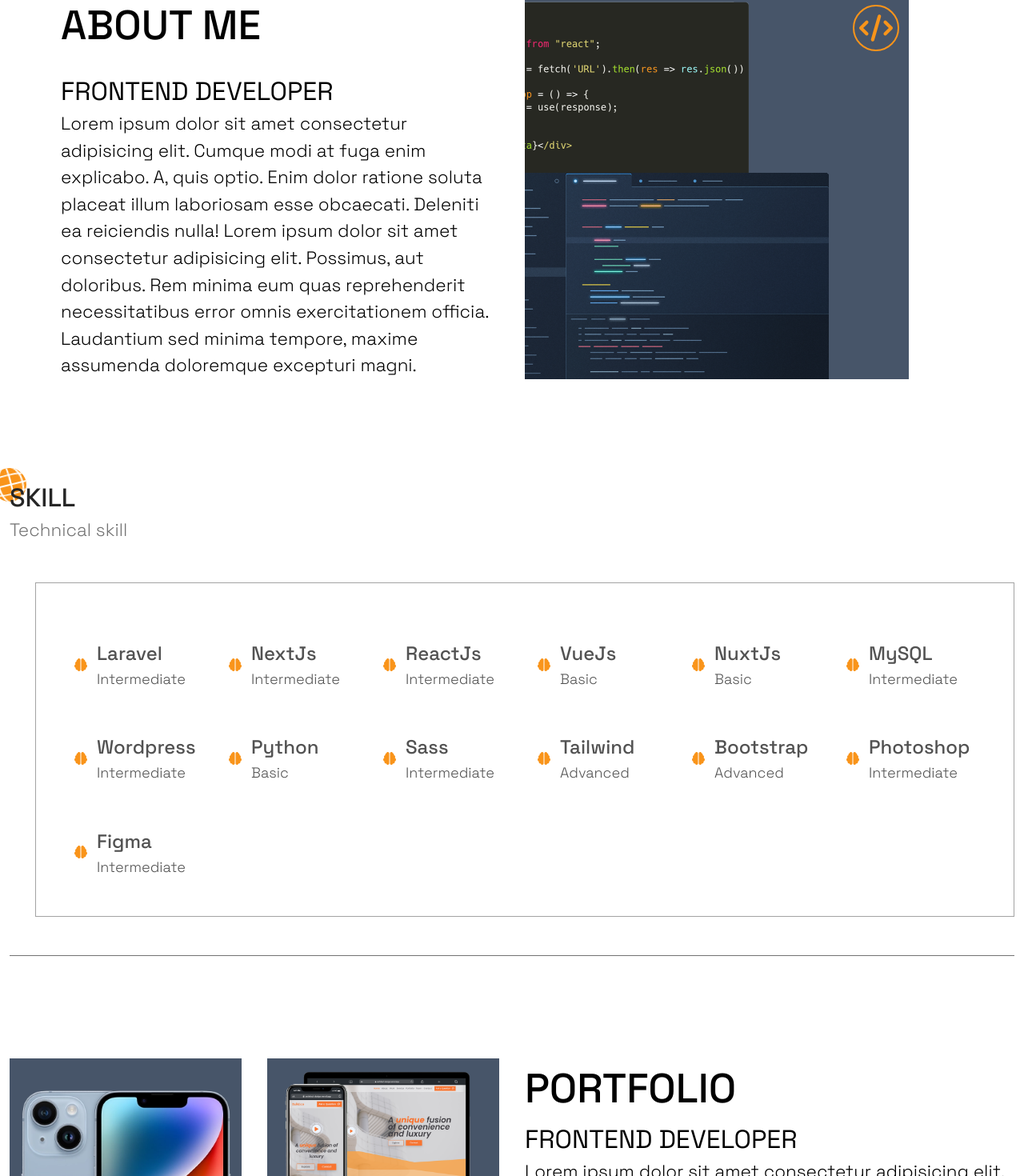
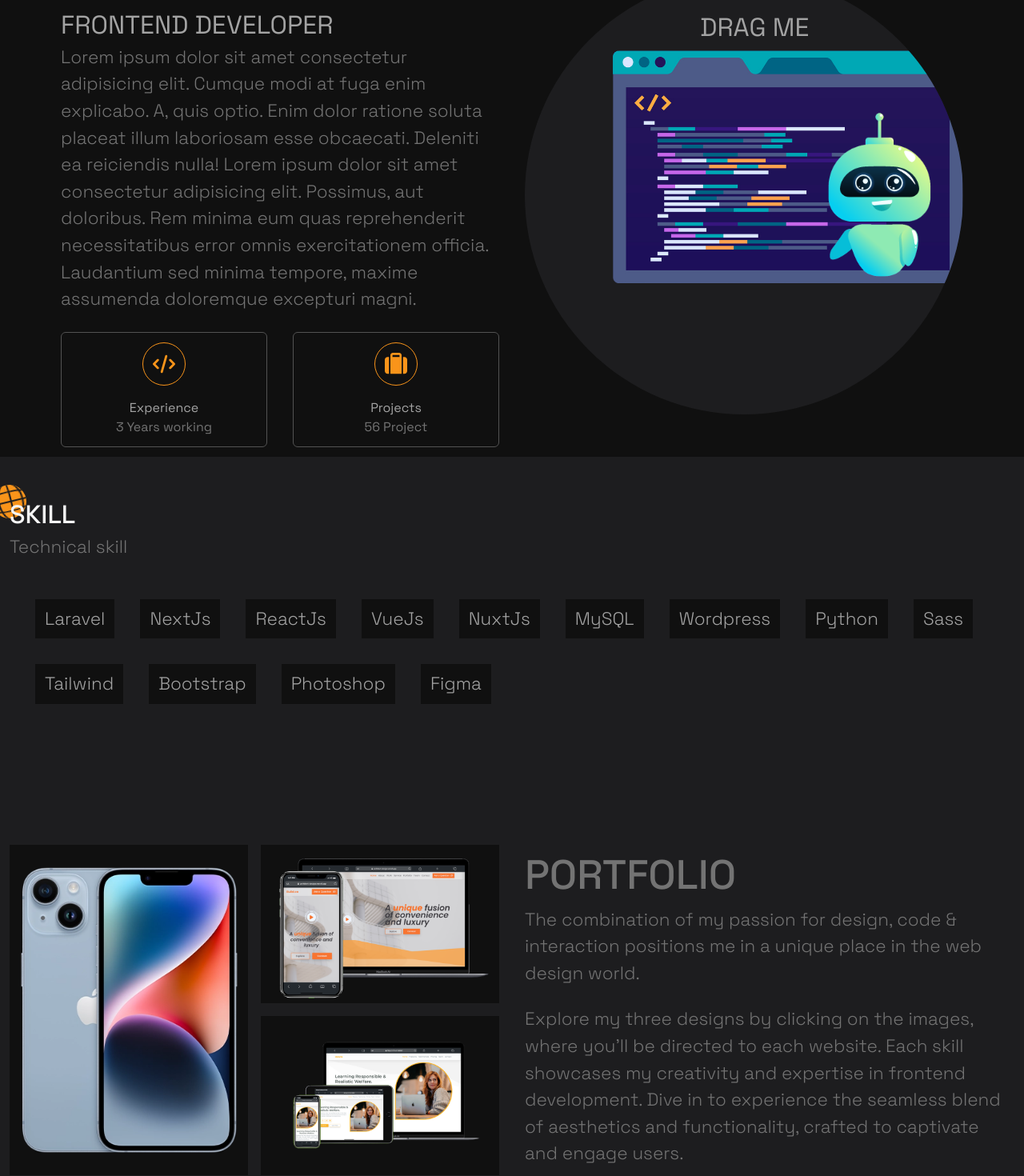
Before and after one commit to van-surya/portfolio-nextjs, a Next.js app: page / in a window 1280 px wide. Shown: the part 940-2410 px from the top of the page at 80% size. Built offline with nearby package versions, Linux system fonts and the light colour scheme.

Commit message:
portfolio, skill hero

```diff
--- a/src/app/components/AboutComponent.tsx
+++ b/src/app/components/AboutComponent.tsx
@@ -3,18 +3,19 @@
 import { motion, useScroll, useTransform } from "framer-motion";
 import { FontAwesomeIcon } from '@fortawesome/react-fontawesome'
 import { faCode } from "@fortawesome/free-solid-svg-icons/faCode";
+import { faSuitcase } from "@fortawesome/free-solid-svg-icons";
 
 export default function AboutComponent() {
     const ref = useRef<HTMLDivElement>(null);
     const { scrollYProgress } = useScroll({
         target: ref,
-        offset: ["0 1", "1.1 1"]
+        offset: ["0 1", "1 1"]
     })
     const scaleProgress = useTransform(scrollYProgress, [0, 1], [0.8, 1]);
     const opacityProgress = useTransform(scrollYProgress, [0, 1], [0.2, 1]);
 
     return (
-        <motion.section className="py-[6rem] lg:py-[3rem] xl:py-[4rem] 2xl:py-[6rem]"
+        <motion.section className="2xl:py-[8rem] bg-likeblack overflow-hidden"
             ref={ref}
             style={{
                 scale: scaleProgress,
@@ -24,41 +25,85 @@
             <div className="container mx-auto p-[12px] md:p-unset">
                 <div className="grid grid-cols-2 gap-[2rem] px-[4rem]">
                     <div className="flex flex-col">
-                        <motion.h2 className="text-[3.2rem] uppercase font-medium"
-                            whileHover={{ scale: 1.2 }} whileTap={{ scale: 0.8 }}
+                        <motion.h2 className="text-[3.2rem] uppercase font-medium text-neutral-300"
+                            initial={{ x: 100, y: 100 }}
+                            whileInView={{ x: [0, -100, 0], y: [0, -100, 0] }}
+                            transition={{
+                                duration: "2",
+                                delay: .5
+                            }}
                         >About ME</motion.h2>
-                        <h2 className="text-[2rem] mt-auto">FRONTEND DEVELOPER</h2>
-                        <p className="text-[1.4rem] font-thin">
+                        <motion.h2 className="text-[2rem] mt-auto text-neutral-400"
+                            initial={{ x: 50, y: 50 }}
+                            whileInView={{ x: [0, -50, 0], y: [0, -50, 0] }}
+                            transition={{
+                                duration: "2",
+                                delay: .5
+                            }} >FRONTEND DEVELOPER</motion.h2>
+                        <motion.p className="text-[1.4rem] font-thin text-neutral-500"
+                            initial={{ x: -80 }}
+                            whileInView={{ x: [0, 80, 0] }}
+                            transition={{
+                                duration: "2",
+                                delay: .5
+                            }}>
                             Lorem ipsum dolor sit amet consectetur adipisicing elit. Cumque modi at fuga enim explicabo. A, quis optio. Enim dolor ratione soluta placeat illum laboriosam esse obcaecati. Deleniti ea reiciendis nulla!
                             Lorem ipsum dolor sit amet consectetur adipisicing elit. Possimus, aut doloribus. Rem minima eum quas reprehenderit necessitatibus error omnis exercitationem officia. Laudantium sed minima tempore, maxime assumenda doloremque excepturi magni.
-                        </p>
+                        </motion.p>
+                        <motion.div className="grid grid-cols-2 gap-[2rem] mt-[1.5rem]"
+                            initial={{ y: -80, x: -80 }}
+                            whileInView={{ y: [0, 80, 0], x: [0, 80, 0] }}
+                            transition={{
+                                duration: "2",
+                                delay: .5
+                            }}>
+                            <div className="border border-neutral-600 p-[12px] flex flex-col items-center rounded-md">
+                                <FontAwesomeIcon icon={faCode} className="text-primary h-[28px] w-[28px] border border-primary rounded-full p-[12px] mb-[1rem]" />
+                                <h4 className="text-neutral-400">Experience</h4>
+                                <p className="text-neutral-500">3 Years working</p>
+                            </div>
+                            <div className="border border-neutral-600 p-[12px] flex flex-col items-center rounded-md">
+                                <FontAwesomeIcon icon={faSuitcase} className="text-primary h-[28px] w-[28px] border border-primary rounded-full p-[12px] mb-[1rem]" />
+                                <h4 className="text-neutral-400">Projects</h4>
+                                <p className="text-neutral-500">56 Project</p>
+                            </div>
+                        </motion.div>
                     </div>
                     <div className="flex justify-start">
-                        <motion.div className="h-[480px] w-[480px] bg-slate-600 relative overflow-hidden" whileHover={{ scale: 1.1 }} whileTap={{ scale: 0.8 }}>
-                            <motion.img className="w-[400px] absolute top-[8px] left-[-120px]"
-                                whileHover={{
-                                    scale: 1,
-                                    transition: { duration: 1 },
-                                    left: '8px'
-                                }}
-                                whileTap={{ left: 0 }}
-                                src="./assets/images/code-1.png" alt="FRONTEND DEVELOPER" />
-                            <FontAwesomeIcon icon={faCode} className="text-primary p-[6px] absolute right-[12px] top-[12px] border-2 border-primary rounded-full w-[42px] h-[42px]" />
-                            <motion.img className="w-[460px] absolute bottom-0 left-[-80px]"
-                                whileHover={{
-                                    scale: 1,
-                                    transition: { duration: 1 },
-                                    left: '12px'
-                                }}
-                                whileTap={{ left: 0 }}
-                                src="./assets/images/code-2.png" alt="FRONTEND DEVELOPER" />
+                        <motion.div className="aspect-square rounded-full my-auto overflow-hidden bg-smoke relative w-full"
+                            initial={{ x: -300, y: -300 }}
+                            whileInView={{ x: [0, 300, 0], y: [0, 300, 0] }}
+                            transition={{
+                                duration: "2",
+                                delay: .5
+                            }}
+                        >
+                            <motion.img src="./assets/images/code-1.png"
+                                className="w-[80%] absolute bottom-[30%] right-0" alt="Surya Frontend"
+                                drag
+                                dragConstraints={{
+                                    top: 100,
+                                    left: -50,
+                                    right: 50,
+                                    bottom: 50,
+                                }} />
+                            <motion.img src="./assets/images/bot.png"
+                                className="w-[40%] absolute bottom-[30%] right-0" alt="Surya Frontend"
+                                drag
+                                dragConstraints={{
+                                    top: -80,
+                                    left: -50,
+                                    right: 50,
+                                    bottom: 50,
+                                }} />
+                            <h4 className="absolute top-10 left-[40%] text-neutral-400 text-[2rem]">DRAG ME</h4>
                         </motion.div>
                     </div>
                 </div>
             </div>
 
 
-        </motion.section>
+        </motion.section >
     );
 }
 // I help companies from all over the world with tailor - made solutions.
--- a/src/app/components/PortfolioComponent.tsx
+++ b/src/app/components/PortfolioComponent.tsx
@@ -10,55 +10,76 @@
         target: ref,
         offset: ["0 1", "1 1"]
     })
+
     return (
-        <motion.section className="py-[1.5rem] lg:py-[3rem] 2xl:py-[6rem]"
+        <motion.section className="py-[1.5rem] lg:py-[3rem] 2xl:py-[6rem] overflow-hidden"
             style={{
                 scale: scrollYProgress,
                 opacity: scrollYProgress
             }}>
             <div className="container mx-auto px-[12px] md:px-unset">
                 <div className="grid grid-cols-2 gap-[2rem] mx-auto mt-[2rem]">
-                    <div className="grid grid-cols-2 gap-[2rem]">
-                        <div className="row-span-2 h-full mx-auto overflow-hidden bg-slate-600 flex">
+                    <motion.div className="grid grid-cols-2 gap-[1rem]"
+                        initial={{ x: 50, y: 50 }}
+                        whileInView={{ x: [0, -50, 0], y: [0, -50, 0] }}
+                        transition={{
+                            duration: "2",
+                            delay: .5
+                        }}>
+                        <div className="row-span-2 h-full mx-auto overflow-hidden bg-likeblack flex">
                             <motion.div className="aspect-[3/4] my-auto"
-                                whileHover={{ scale: [null, .8, 1.2] }}
+                                whileHover={{ scale: [null, 1.2, 1] }}
                                 transition={{ duration: 0.8 }}>
                                 <Link className="" href='https://architect-design.vercel.app/'>
                                     <img src="./assets/images/iphone.png" className="h-full object-cover" alt="" />
                                 </Link>
                             </motion.div>
                         </div>
-                        <div className="bg-slate-600 overflow-hidden">
+                        <div className="bg-likeblack overflow-hidden">
                             <motion.div
-                                whileHover={{ scale: [null, .8, 1.2] }}
+                                whileHover={{ scale: [null, .9, 1.2] }}
                                 transition={{ duration: 0.8 }}>
                                 <Link className="" href='https://architect-design.vercel.app/'>
                                     <img src="./assets/images/build-co.png" alt="" />
                                 </Link>
                             </motion.div>
                         </div>
-                        <div className="bg-slate-600 overflow-hidden">
+                        <div className="bg-likeblack overflow-hidden">
                             <motion.div
-                                whileHover={{ scale: [null, .8, 1.2] }}
+                                whileHover={{ scale: [null, 1, 1.2] }}
                                 transition={{ duration: 0.8 }}>
                                 <Link className="" href='https://dawns-landingpage.vercel.app/'>
                                     <img src="./assets/images/lanpage.png" alt="" />
                                 </Link>
                             </motion.div>
                         </div>
-                    </div>
+                    </motion.div>
                     <div className="flex flex-col">
-                        <h2 className="text-[3.2rem] uppercase font-medium">Portfolio</h2>
-                        <h2 className="text-[2rem] mt-auto">FRONTEND DEVELOPER</h2>
-                        <p className="text-[1.4rem] font-thin">
-                            Lorem ipsum dolor sit amet consectetur adipisicing elit. Cumque modi at fuga enim explicabo. A, quis optio. Enim dolor ratione soluta placeat illum laboriosam esse obcaecati. Deleniti ea reiciendis nulla!
-                            Lorem ipsum dolor sit amet consectetur adipisicing elit. Possimus, aut doloribus. Rem minima eum quas reprehenderit necessitatibus error omnis exercitationem officia. Laudantium sed minima tempore, maxime assumenda doloremque excepturi magni.
-                        </p>
+                        <motion.h2 className="text-[3.2rem] uppercase font-medium text-neutral-500"
+                            initial={{ x: -50, y: -50 }}
+                            whileInView={{ x: [0, 50, 0], y: [0, 50, 0] }}
+                            transition={{
+                                duration: "2",
+                                delay: .5
+                            }}>Portfolio</motion.h2>
+                        <motion.div className=""
+                            initial={{ x: -150, y: -50 }}
+                            whileInView={{ x: [0, 150, 0], y: [0, 50, 0] }}
+                            transition={{
+                                duration: "2",
+                                delay: .5
+                            }}>
+                            <p className="text-[1.4rem] font-thin text-neutral-500">
+                                The combination of my passion for design, code & interaction positions me in a unique place in the web design world.
+                            </p>
+                            <br />
+                            <p className="text-[1.4rem] font-thin text-neutral-500">
+                                Explore my three designs by clicking on the images, where you'll be directed to each website. Each skill showcases my creativity and expertise in frontend development. Dive in to experience the seamless blend of aesthetics and functionality, crafted to captivate and engage users.
+                            </p>
+                        </motion.div>
                     </div>
                 </div>
             </div>
-        </motion.section >
+        </motion.section>
     );
-
-
 }
--- a/src/app/components/SkillComponent.tsx
+++ b/src/app/components/SkillComponent.tsx
@@ -33,34 +33,20 @@
                             </div>
                         </div>
                     </div>
-                    <h2 className="text-[2rem] font-medium text-neutral-800 z-10">
+                    <h2 className="text-[2rem] font-medium text-neutral-100 z-10">
                         SKILL
                     </h2>
                     <p className="text-neutral-500 font-thin text-[1.4rem]">Technical skill</p>
                 </div>
 
-                <div className="py-[1.4rem] lg:py-[3rem] xl:ps-[2rem] border-b border-neutral-500">
-                    <div className="border border-neutral-400 p-[12px] lg:p-[32px] xl:p-[3rem]">
-                        <div className="grid grid-cols-2 md:grid-cols-4 lg:grid-cols-5 xl:grid-cols-6 gap-[12px] lg:gap-[2rem]"
-                        >
-                            {skills.map((skill, x) => (
-                                <div className="mt-[1.4rem]" key={x}
+                <div className="py-[1.4rem] lg:py-[3rem] xl:ps-[2rem] ">
 
-                                >
-                                    <div className="flex flex-row items-center text-primary">
-                                        <FontAwesomeIcon icon={faBrain} className="me-[12px] text-[1.rem]" />
-                                        <div className="">
-                                            <h5 className="font-medium text-[1.125rem] lg:text-[1.5rem] text-neutral-600">
-                                                {skill.title}
-                                            </h5>
-                                            <p className="text-[0.937rem] lg:text-[1.125rem] font-thin text-neutral-600">
-                                                {skill.desc}
-                                            </p>
-                                        </div>
-                                    </div>
-                                </div>
-                            ))}
-                        </div>
+                    <div className="flex flex-row flex-wrap gap-[2rem]">
+                        {skills.map((skill, x) => (
+                            <div key={x} className="text-[1.4rem] bg-likeblack font-thin text-neutral-400 py-[8px] px-[12px]">
+                                {skill.title}
+                            </div>
+                        ))}
                     </div>
                 </div>
 
--- a/src/app/globals.scss
+++ b/src/app/globals.scss
@@ -1,17 +1,17 @@
 @import url("https://fonts.googleapis.com/css2?family=Space+Grotesk:wght@300..700&display=swap");
 
 body {
-  background: #fff;
+  background: #1d1d1f;
   font-family: "Space Grotesk", sans-serif;
   width: 100%;
   overflow-x: hidden;
 }
 
 header {
-  background: rgba(255, 255, 255, 0.59);
+  background: rgba(29, 29, 31, 0.34);
   box-shadow: 0 4px 30px rgba(0, 0, 0, 0.1);
-  backdrop-filter: blur(9.8px);
-  -webkit-backdrop-filter: blur(9.8px);
+  backdrop-filter: blur(20px);
+  -webkit-backdrop-filter: blur(20px);
   z-index: 1000;
 }
 
@@ -192,7 +192,7 @@
   transform: translate(-50%, -50%) rotate(30deg);
   animation: globe 5.4s cubic-bezier(0.35, 0, 0.65, 1) infinite;
   overflow: hidden;
-  box-shadow: inset 0px 0px 0px 0.125em #fff;
+  box-shadow: inset 0px 0px 0px 0.125em #1d1d1f;
 }
 
 .globe .circle {
@@ -203,7 +203,7 @@
   height: 100%;
   transform: translate(-50%, -50%);
   border-radius: 50%;
-  box-shadow: inset 0.1em 0px 0px 0.08em #fff;
+  box-shadow: inset 0.1em 0px 0px 0.08em #1d1d1f;
   animation: circle1 2.7s linear infinite;
   font-size: 0.75em;
 }
@@ -211,31 +211,31 @@
 @keyframes circle1 {
   0% {
     border-radius: 50%;
-    box-shadow: inset 0.1em 0px 0px 0.08em #fff;
+    box-shadow: inset 0.1em 0px 0px 0.08em #1d1d1f;
     width: 100%;
   }
 
   49% {
     border-radius: 50%;
-    box-shadow: inset 0.1em 0px 0px 0.08em #fff;
+    box-shadow: inset 0.1em 0px 0px 0.08em #1d1d1f;
     background: transparent;
   }
 
   50% {
     border-radius: 0%;
     width: 0.175em;
-    background: #fff;
+    background: #1d1d1f;
   }
 
   51% {
     border-radius: 50%;
-    box-shadow: inset -0.1em 0px 0px 0.08em #fff;
+    box-shadow: inset -0.1em 0px 0px 0.08em #1d1d1f;
     background: transparent;
   }
 
   100% {
     border-radius: 50%;
-    box-shadow: inset -0.1em 0px 0px 0.08em #fff;
+    box-shadow: inset -0.1em 0px 0px 0.08em #1d1d1f;
     width: 100%;
   }
 }
@@ -256,7 +256,7 @@
   transform: translate(-50%, -50%);
   border-radius: 50%;
   height: 55%;
-  box-shadow: inset 0px 0px 0px 0.15em #fff;
+  box-shadow: inset 0px 0px 0px 0.15em #1d1d1f;
   font-size: 0.75em;
 }
 
@@ -268,7 +268,7 @@
   transform: translate(-50%, -50%);
   border-radius: 0%;
   height: 0.15em;
-  background: #fff;
+  background: #1d1d1f;
   font-size: 0.75em;
 }
 
@@ -397,7 +397,6 @@
   }
 }
 
-
 ::-webkit-scrollbar {
   height: 5px;
   width: 5px;
--- a/tailwind.config.ts
+++ b/tailwind.config.ts
@@ -14,7 +14,9 @@
       },
       colors: {
         "transparent": "transparent",
-        "primary": "#F9941A"
+        "primary": "#F9941A",
+        'likeblack': "#101010",
+        'smoke': "#1d1d1f"
       },
       backgroundImage: {
         "gradient-radial": "radial-gradient(var(--tw-gradient-stops))",
```
Also changed, not shown: src/app/components/HeroComponent.tsx (+4 -4 lines), public/assets/images/bot.png (added), public/assets/images/code-1.png. Lines whose indentation alone changed are shown as unchanged.
